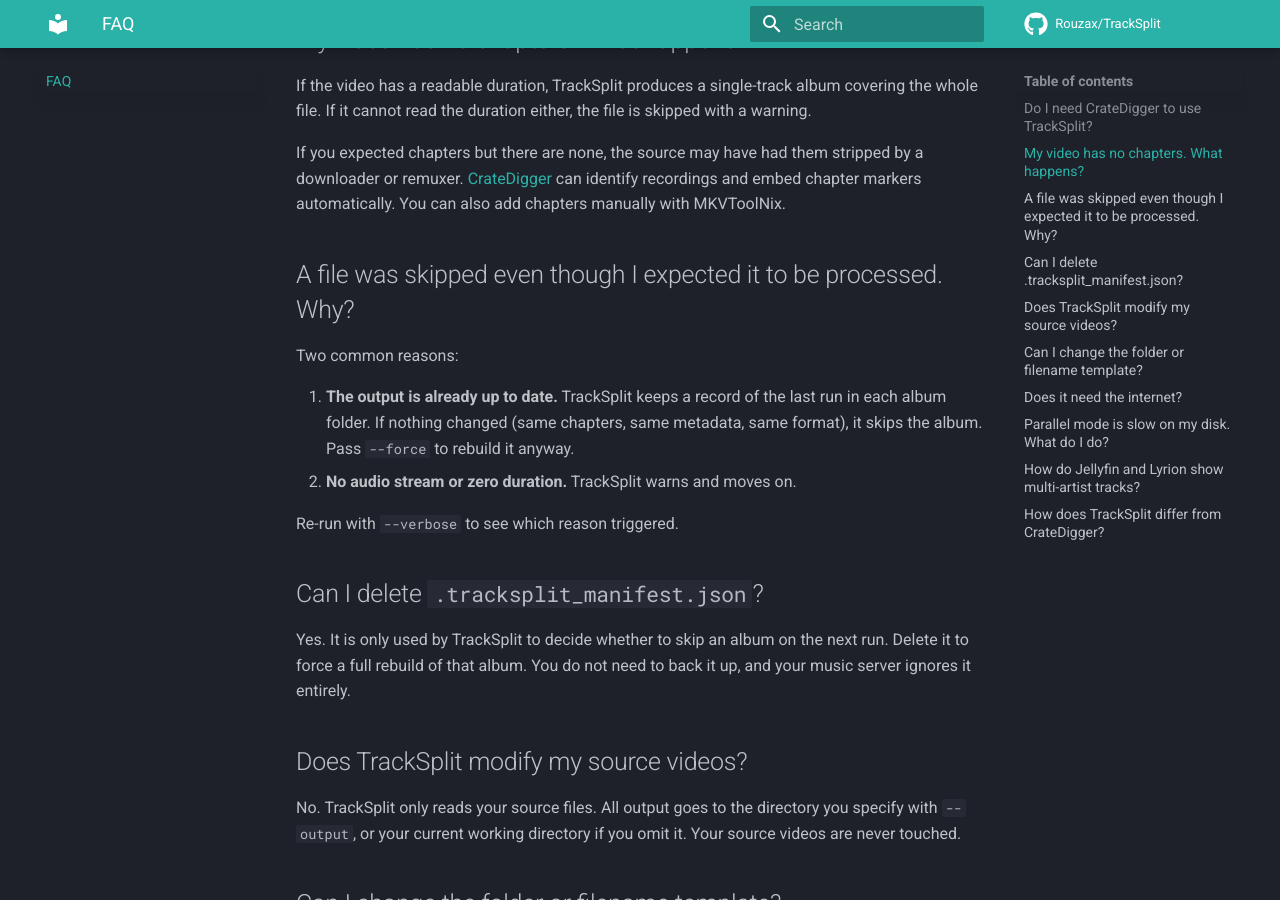
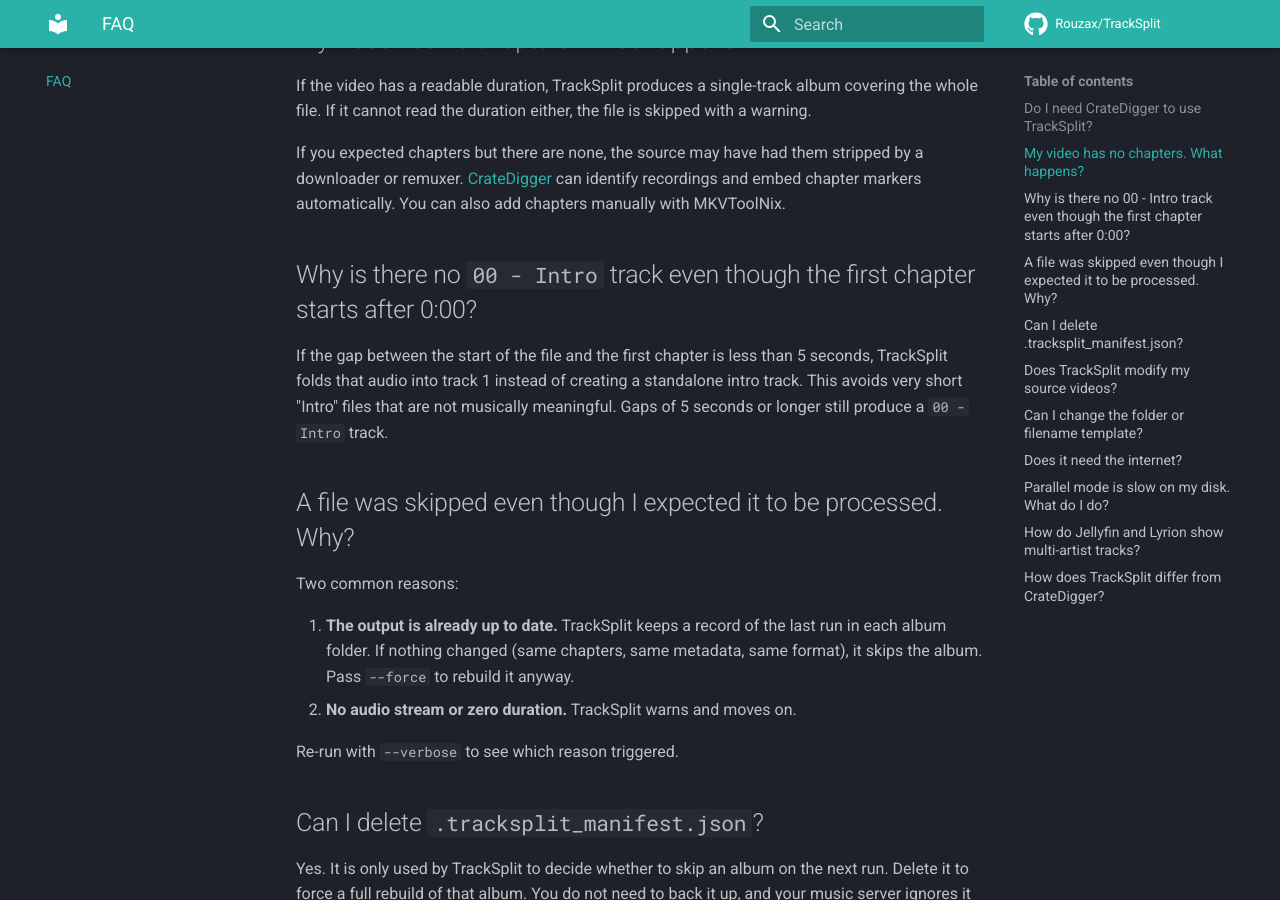
Before and after one commit to Rouzax/TrackSplit, an MkDocs documentation site: the page built from docs/faq.md, in a window 1280 px wide and 900 px high, scrolled down 508 px. Built offline with MkDocs 1.6.1 and Material for MkDocs 9.7.7, drawn with Linux system fonts in a browser that asks for light colours; comment, search, counter and statistics services are not loaded.

Commit message:
docs: describe 5-second intro merge threshold

```diff
--- a/docs/faq.md
+++ b/docs/faq.md
@@ -13,6 +13,10 @@
 If the video has a readable duration, TrackSplit produces a single-track album covering the whole file. If it cannot read the duration either, the file is skipped with a warning.
 
 If you expected chapters but there are none, the source may have had them stripped by a downloader or remuxer. [CrateDigger](https://github.com/Rouzax/CrateDigger) can identify recordings and embed chapter markers automatically. You can also add chapters manually with MKVToolNix.
+
+## Why is there no `00 - Intro` track even though the first chapter starts after 0:00?
+
+If the gap between the start of the file and the first chapter is less than 5 seconds, TrackSplit folds that audio into track 1 instead of creating a standalone intro track. This avoids very short "Intro" files that are not musically meaningful. Gaps of 5 seconds or longer still produce a `00 - Intro` track.
 
 ## A file was skipped even though I expected it to be processed. Why?
 
```
Also changed, not shown: CHANGELOG.md (+7 -0 lines), docs/output.md (+1 -1 lines).
